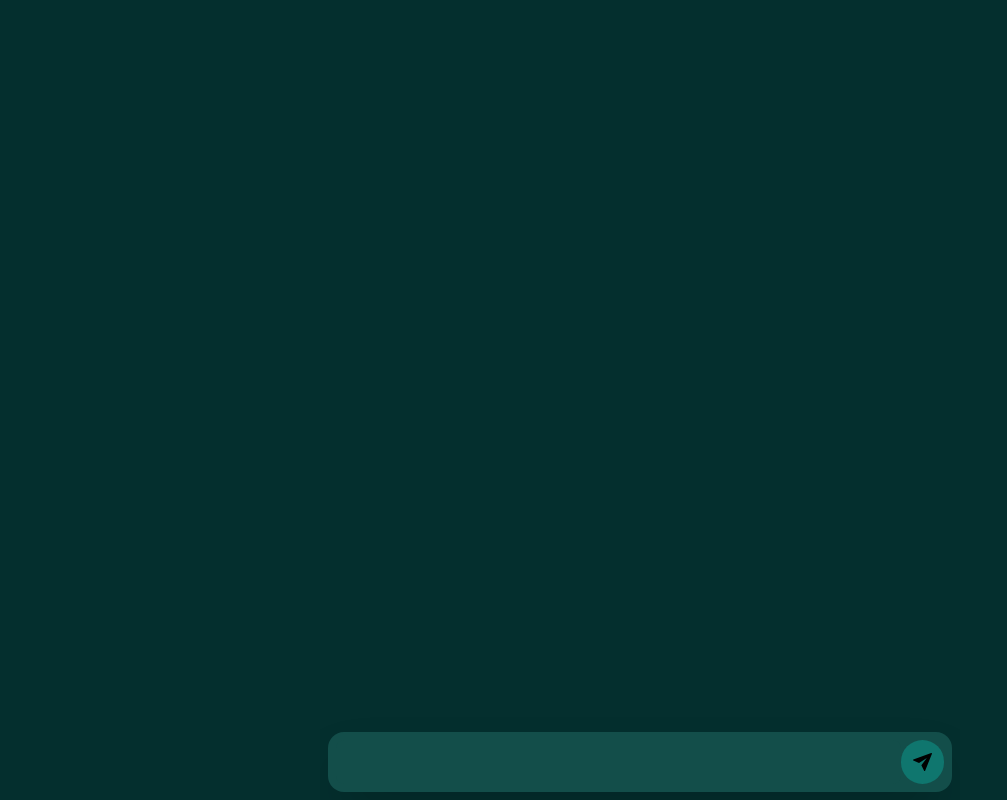
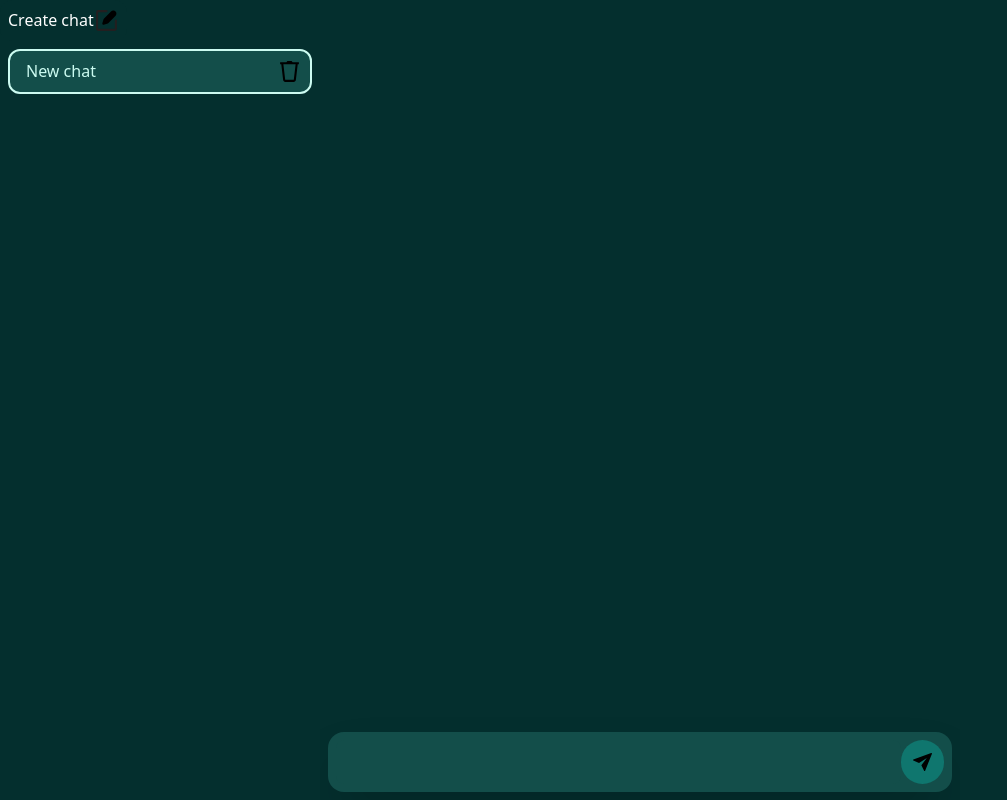
Before and after one commit to tamagotchiprim3/2talk, a Next.js app: page / in a window 1280 px wide. Shown: the whole page, without its empty margins (0-1007 px from the left). Built offline with nearby package versions, Linux system fonts and the light colour scheme.

Commit message:
chats-list developing

```diff
--- /dev/null
+++ b/public/constants/chat-mock.const.ts
@@ -0,0 +1,10 @@
+import { IChat } from "../interfaces/chat.interface";
+
+export const chatMock = (isSelected: boolean, id: string): IChat => {
+  return {
+    id: id,
+    name: "New chat",
+    messages: [],
+    isSelected: isSelected,
+  };
+};
--- a/src/pages/components/chat/chat-messages.tsx
+++ b/src/pages/components/chat/chat-messages.tsx
@@ -2,7 +2,7 @@ import { useEffect, useRef } from "react";
 import { IMessage } from "../../../../public/interfaces/message.interface";
 
 interface Props {
-  messages: IMessage[] | null;
+  messages?: IMessage[];
   reqStatus: string;
 }
 
@@ -20,7 +20,7 @@ const ChatMessages: React.FC<Props> = ({ messages, reqStatus }) => {
       >
         {messages
           ? messages.map((mssg: IMessage) =>
-              mssg.role === "user" ? (
+              mssg?.role === "user" ? (
                 <div
                   key={mssg.id}
                   className="self-end flex-1 bg-teal-500 p-3 my-1 rounded-3xl max-w-xs sm:max-w-sm md:max-w-md lg:max-w-sm 2xl:max-w-md break-words animate-completionPopup"
--- a/src/pages/components/chat/chat.tsx
+++ b/src/pages/components/chat/chat.tsx
@@ -1,4 +1,4 @@
-import { useEffect, useState } from "react";
+import { useState } from "react";
 import { v4 as uuidv4 } from "uuid";
 
 import { IChat } from "../../../../public/interfaces/chat.interface";
@@ -8,24 +8,19 @@ import { IPromptResponse } from "../../../../public/interfaces/response.interfac
 import ChatForm from "./chat-form";
 import ChatMessages from "./chat-messages";
 
-const Chat: React.FC<{ chat: IChat | null; onCreateChat: any; onUpdateChat: any }> = ({
-  chat,
-  onCreateChat,
-  onUpdateChat,
-}) => {
-  const [messages, setMessages] = useState<IMessage[]>([]);
+const Chat: React.FC<{ chat: IChat | null; onUpdateChat: any }> = ({ chat, onUpdateChat }) => {
   const [reqStatus, setReqStatus] = useState<string>("");
 
-  useEffect(() => {
-    const localMessages = localStorage.getItem("messages");
-    if (localMessages) {
-      setMessages(JSON.parse(localMessages));
-    }
-  }, []);
+  // useEffect(() => {
+  //   const localMessages = localStorage.getItem("messages");
+  //   if (localMessages) {
+  //     setMessages(JSON.parse(localMessages));
+  //   }
+  // }, []);
 
-  useEffect(() => {
-    if (messages.length !== 0) localStorage.setItem("messages", JSON.stringify(messages));
-  }, [messages]);
+  // useEffect(() => {
+  //   if (messages.length !== 0) localStorage.setItem("messages", JSON.stringify(messages));
+  // }, [messages]);
 
   const handleFormSubmit = async (data: IMessage) => {
     // Update the messages state with the user message
@@ -35,19 +30,21 @@ const Chat: React.FC<{ chat: IChat | null; onCreateChat: any; onUpdateChat: any
       id: uuidv4(),
     };
 
-    localStorage.setItem("messages", JSON.stringify([...messages, userMessage]));
-    setMessages(messages => [...messages, userMessage]);
+    localStorage.setItem("messages", JSON.stringify([...(chat?.messages || []), userMessage]));
+    onUpdateChat(chat?.id, userMessage);
     setReqStatus("pending");
 
     // Call the API to get the response from the assistant
     const requestBody: IChatReqBody = {
       model: "gpt-3.5-turbo",
-      messages: [...messages, userMessage].map((msg: { role: any; content: any }) => {
-        return {
-          role: msg.role,
-          content: msg.content,
-        };
-      }),
+      messages: [...(chat?.messages || []), userMessage].map(
+        (msg: { role: string; content: string }) => {
+          return {
+            role: msg.role,
+            content: msg.content,
+          };
+        }
+      ),
     };
     let responseData: IPromptResponse | null = null;
     try {
@@ -71,14 +68,17 @@ const Chat: React.FC<{ chat: IChat | null; onCreateChat: any; onUpdateChat: any
         content: responseData?.choices[0]?.message?.content,
         id: uuidv4(),
       };
-      localStorage.setItem("messages", JSON.stringify([...messages, assistantMessage]));
-      setMessages(messages => [...messages, assistantMessage]);
+      localStorage.setItem(
+        "messages",
+        JSON.stringify([...(chat?.messages || []), assistantMessage])
+      );
+      onUpdateChat(chat?.id, assistantMessage);
     }
   };
 
   return (
     <div className="h-full w-full flex flex-col overflow-hidden bg-teal-950  lg:col-start-1 lg:col-end-4 xl:col-start-2 xl:col-end-4">
-      <ChatMessages messages={messages} reqStatus={reqStatus} />
+      <ChatMessages messages={chat?.messages} reqStatus={reqStatus} />
       <ChatForm onPromptSubmit={handleFormSubmit} />
     </div>
   );
--- a/src/pages/components/chats-list/chats-list.tsx
+++ b/src/pages/components/chats-list/chats-list.tsx
@@ -1,10 +1,13 @@
+import Image from "next/image";
+import createIcon from "../../../../public/icons/create-icon.svg";
+import deleteIcon from "../../../../public/icons/delete-icon.svg";
 import { IChat } from "../../../../public/interfaces/chat.interface";
-
-const ChatsList: React.FC<{ chats: IChat[]; onDeleteChat: any; onSelectChat: any }> = ({
-  chats,
-  onDeleteChat,
-  onSelectChat,
-}) => {
+const ChatsList: React.FC<{
+  chats: IChat[];
+  onDeleteChat: any;
+  onSelectChat: any;
+  onCreateChat: any;
+}> = ({ chats, onDeleteChat, onSelectChat, onCreateChat }) => {
   const deleteChat = (chatId: string) => {
     onDeleteChat(chatId);
   };
@@ -13,18 +16,36 @@ const ChatsList: React.FC<{ chats: IChat[]; onDeleteChat: any; onSelectChat: any
     onSelectChat(chatId);
   };
 
+  const createChat = () => {
+    onCreateChat();
+  };
+
   return (
-    <>
+    <div className="h-full">
+      <button onClick={() => createChat()}>
+        <div className="transition-all ease-in-out duration-500 h-fit w-full  bg-teal-950  p-2 rounded-xl flex justify-center hover:shadow-inner hover:bg-teal-700 text-white ">
+          Create chat
+          <Image src={createIcon} alt="" width={25} height={25} />
+        </div>
+      </button>
+      <div className="flex flex-col gap-2 p-2 ">
         {chats &&
           chats.map(cht => {
             return (
-            <div key={cht.id} onClick={() => selectChat(cht.id)}>
-              <div>{cht.name}</div>
-              <button onClick={() => deleteChat(cht.id)}>delete</button>
+              <div
+                key={cht.id}
+                onClick={() => selectChat(cht.id)}
+                className="transition-all ease-in-out duration-500 h-fit w-full bg-teal-900 border-teal-100 border-2 p-2 rounded-xl flex justify-between text-teal-100 hover:text-teal-950 hover:bg-teal-500 hover:border-teal-950 hover:shadow-inner"
+              >
+                <div className="rounded-xl mx-2">{cht.name}</div>
+                <button onClick={() => deleteChat(cht.id)} className="rounded-xl">
+                  <Image src={deleteIcon} alt="" width={25} height={25} />
+                </button>
               </div>
             );
           })}
-    </>
+      </div>
+    </div>
   );
 };
 
--- a/src/pages/index.tsx
+++ b/src/pages/index.tsx
@@ -1,5 +1,8 @@
 import { useReducer } from "react";
+import { v4 as uuidv4 } from "uuid";
+import { chatMock } from "../../public/constants/chat-mock.const";
 import { IChat } from "../../public/interfaces/chat.interface";
+import { IMessage } from "../../public/interfaces/message.interface";
 import Adbar from "./components/adbar/adbar";
 import Chat from "./components/chat/chat";
 import ChatList from "./components/chats-list/chats-list";
@@ -21,6 +24,22 @@ const chatsReducer = (chats: IChat[], action: IDispatch) => {
         return chtClone;
       });
     }
+    case "create": {
+      return [...chats, chatMock(false, uuidv4())];
+    }
+    case "update": {
+      return chats.map((cht: IChat) => {
+        if (cht.id === action.payload.chatId) {
+          const chatCopy: IChat = { ...cht };
+          if (!chatCopy.messages.find((msg: IMessage) => msg.id === action.payload.msg.id)) {
+            chatCopy.messages.push(action.payload.msg);
+          }
+          return chatCopy;
+        } else {
+          return cht;
+        }
+      });
+    }
     default: {
       throw Error("Unknown action: " + action.type);
     }
@@ -28,7 +47,7 @@ const chatsReducer = (chats: IChat[], action: IDispatch) => {
 };
 
 const ChatPage: React.FC<{}> = ({}) => {
-  const [chats, dispatch] = useReducer(chatsReducer, []);
+  const [chats, dispatch] = useReducer(chatsReducer, [chatMock(true, uuidv4())]);
 
   const handleDeleteChat = (chatId: string) => {
     dispatch({
@@ -43,25 +62,32 @@ const ChatPage: React.FC<{}> = ({}) => {
     });
   };
 
-  const handleCreateChat = (chat: IChat) => {
+  const handleCreateChat = () => {
     dispatch({
       type: "create",
-      payload: chat,
+      payload: null,
     });
   };
 
-  const handleUpdateChat = (chat: IChat) => {
+  const handleUpdateChat = (chatId: string, msg: IMessage) => {
     dispatch({
       type: "update",
-      payload: chat,
+      payload: {
+        chatId: chatId,
+        msg: msg,
+      },
     });
   };
   return (
     <div className="w-full h-full bg-teal-950 lg:grid lg:grid-cols-4 xl:grig xl:grid-cols-4">
-      <ChatList chats={chats} onDeleteChat={handleDeleteChat} onSelectChat={handleSelectChat} />
+      <ChatList
+        chats={chats}
+        onDeleteChat={handleDeleteChat}
+        onSelectChat={handleSelectChat}
+        onCreateChat={handleCreateChat}
+      />
       <Chat
         chat={chats.find(cht => cht.isSelected === true) || null}
-        onCreateChat={handleCreateChat}
         onUpdateChat={handleUpdateChat}
       />
       <Adbar />
```
Also changed, not shown: public/icons/create-icon.svg (added), public/icons/delete-icon.svg (added). Lines whose indentation alone changed are shown as unchanged.
